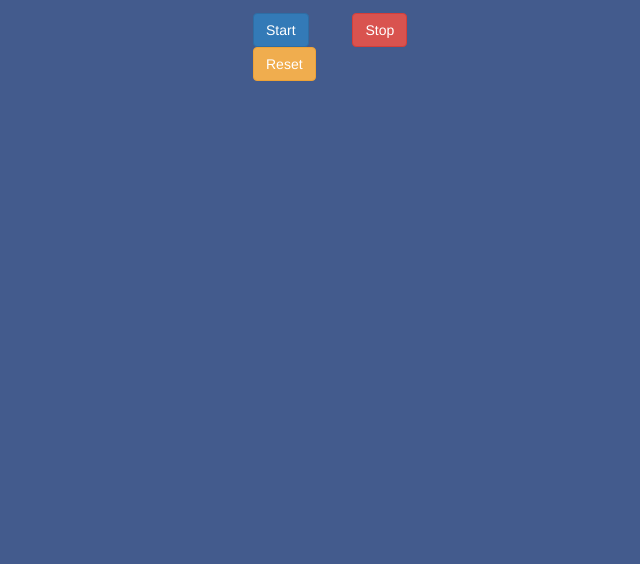
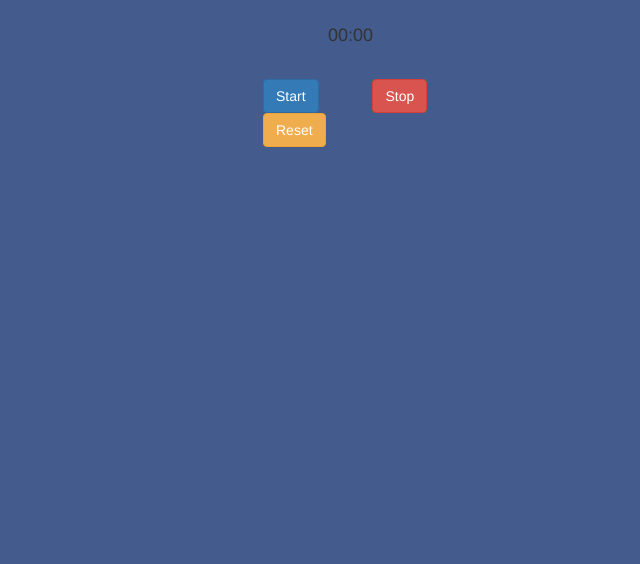
Before and after one commit to StefanYves/Vanilla-JavaScript-stopwatch, a plain HTML site: page index.html in a window 1280 px wide. Shown: the part 236-800 px from the top of the page, without its empty margins (282-922 px from the left). Drawn offline with nearby package versions, Linux system fonts and the light colour scheme.

Commit message:
Made a javascript file and introduced parameters

```diff
--- a/index.html
+++ b/index.html
@@ -18,13 +18,27 @@
       <div class="center-elements">
         <h1>Javascript-Stopwatch</h1>
       </div>
-      <div></div>
       <div class="center-elements">
-        <button type="button " class="btn btn-primary left-margin">
+        <p class="center-elements right-margin font-size">
+          <span id="seconds">00</span>:<span id="tens">00</span>
+        </p>
+      </div>
+      <div class="center-elements">
+        <button
+          type="button "
+          class="btn btn-primary left-margin"
+          id="btnStart"
+        >
           Start
         </button>
-        <button type="button " class="btn btn-danger left-margin">Stop</button>
-        <button type="button " class="btn btn-warning left-margin">
+        <button type="button " class="btn btn-danger left-margin" id="btnStop">
+          Stop
+        </button>
+        <button
+          type="button "
+          class="btn btn-warning left-margin"
+          id="btnReset"
+        >
           Reset
         </button>
       </div>
--- a/styles.css
+++ b/styles.css
@@ -13,5 +13,13 @@
 }
 
 .left-margin {
-  margin-left: 40px;
+  margin-left: 50px;
 }
+
+.right-margin {
+  margin-right: 40px;
+}
+
+.font-size {
+  font-size: large;
+}
```
Also changed, not shown: index.js (added, +7 -0 lines).
